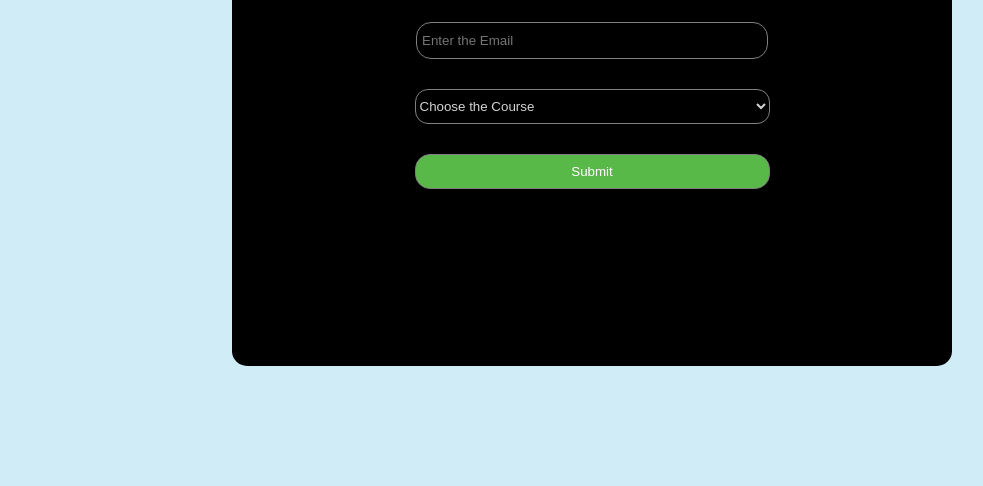
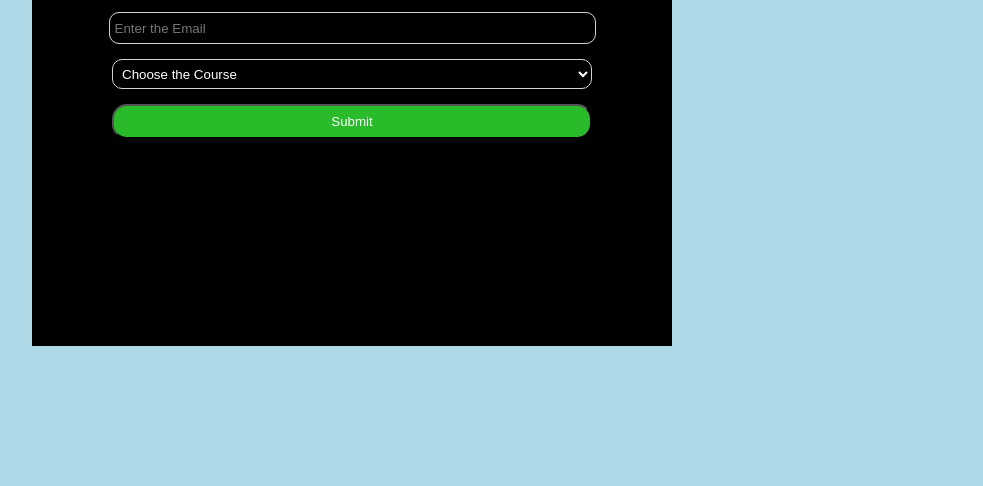
Before and after one commit to LogeshwariSenthilkumar/Mini_Project_Form-HTML-CSS-, a plain HTML site: page index.html in a window 1280 px wide. Shown: the part 314-800 px from the top of the page, without its empty margins (288-1271 px from the left). Drawn offline with Linux system fonts and the light colour scheme.

Commit message:
Add files via upload

```diff
--- a/style.css
+++ b/style.css
@@ -3,69 +3,52 @@
     padding: 0;
 }
 body{
-    background-color:#cfecf7;
-    height: 100vh;
-    width: 100vh;
+background-color: lightblue;
+display: flex;
+height: 100vh;
+align-items: center;
+justify-content: center;
 }
 .form{
-    background-color: #000000;
-    display: inline-block;
-    width: 90%;
-    height: 70%;
-    text-align: center;
-    margin-top: 15%;
-    margin-left: 65%;
-    border-radius: 15px;
+background-color: black;
+color: white;
+width: 50%;
+height: 65%;
+text-align: center;
 }
-form input{
-    padding: 5px;
-    border: 2px solid #E5E7EB;
-    background-color: #000000;
-    height: 25px;
-    margin-top: 30px;
-    width: 340px;
-    border-radius: 15px;
-    border: 1px solid grey;
-    color: lightgray;
+input,select{
+    background-color: black;
+    color: white;
+    width: 75%;
+    height: 30px;
+     margin-top: 15px;
+     border:1px solid lightgray;
+     border-radius: 10px;
+     padding-left: 5px;
 }
 h1{
-     color: lightgray;
+    margin-top: 20px;
+    margin-bottom: 20px;
+}
+input:focus,select:focus{
+  border: 1px solid lightblue;
+}
+button{
+    background-color: #29bb29;
+    color: white;
+    width: 75%;
+    height: 35px;
+     margin-top: 15px;
+      border-radius: 15px;
 }
 
-button{
-    background-color: #59b948;
-    width: 355px;
-    height: 35px;
-    margin-top: 30px;
-    border-radius: 15px;
-    border: 1px solid grey;
-     color: #ffffff;
-
+button:hover{
+    background-color: blue;
 }
-h1{
-    margin-top: 15px;
-}
-button:hover{
-    background-color: #1D4ED8;
-}
-select{
-    background-color: #000000;
-    color: #ffffff;
-    width: 355px;
-    height: 35px;
-    margin-top: 30px;
-    border-radius: 13px;
-    border: 1px solid grey;
-     color: lightgray;
-}
-.form input:hover{
-    border: 1px solid lightgray;
-}
-.form select:hover{
-    border: 1px solid lightgray;
-}
-.form input:focus{
-    background-color: #000000;
+@media screen and (max_width:400px) {
+    .form{
+        width: 50%;
+    }
 }
 input:-webkit-autofill {
   -webkit-box-shadow: 0 0 0 30px black inset !important; /* matches your form bg */
```
